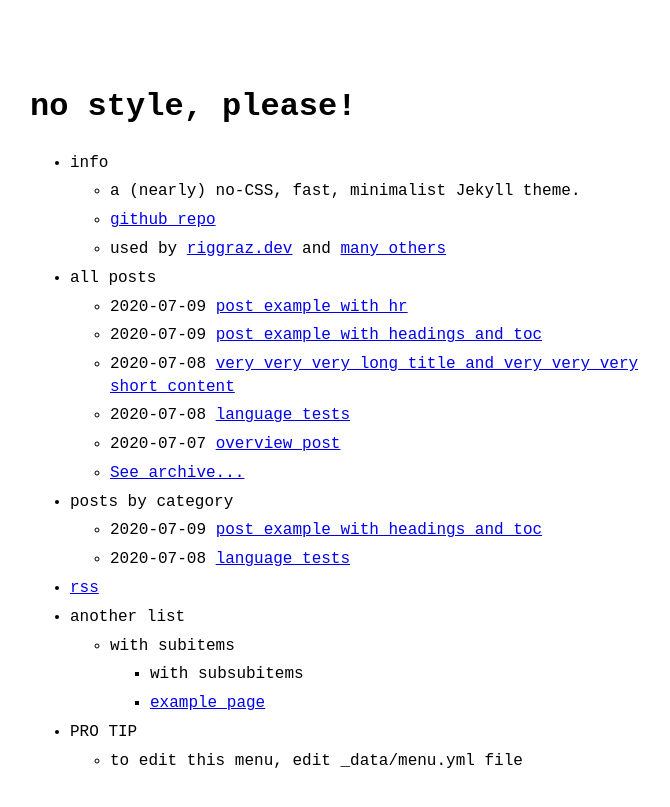
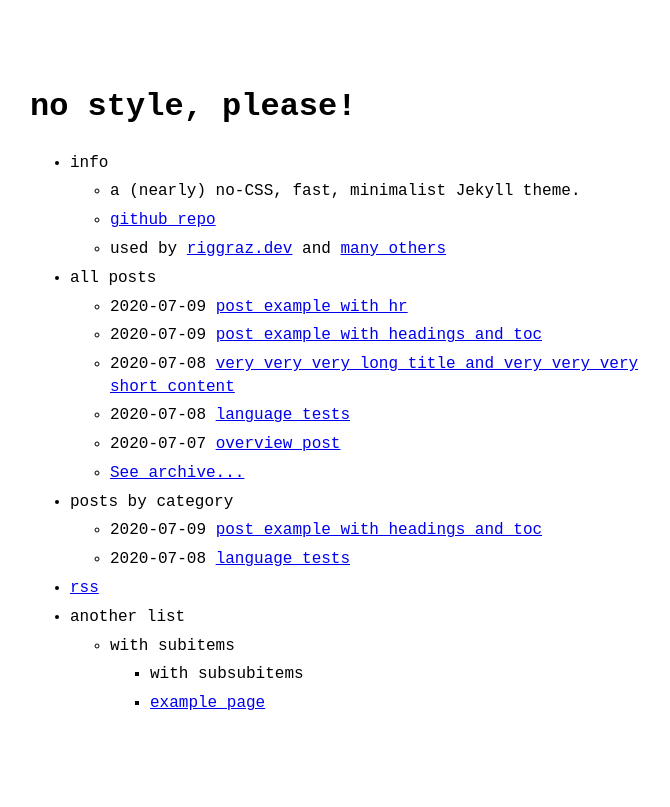
Before and after one commit to riggraz/no-style-please, a Jekyll site: the page built from index.md, in a window 1280 px wide. Shown: the top 807 px of the page, without its empty margins (290-960 px from the left). Built offline with Jekyll 4.4.1, drawn with Linux system fonts in a browser that asks for light colours.

Commit message:
Update menu.yml

```diff
--- a/_data/menu.yml
+++ b/_data/menu.yml
@@ -33,6 +33,3 @@ entries:
           - title: with subsubitems
           - title: example page
             url: about
-  - title: PRO TIP
-    entries:
-      - title: to edit this menu, edit _data/menu.yml file
```
